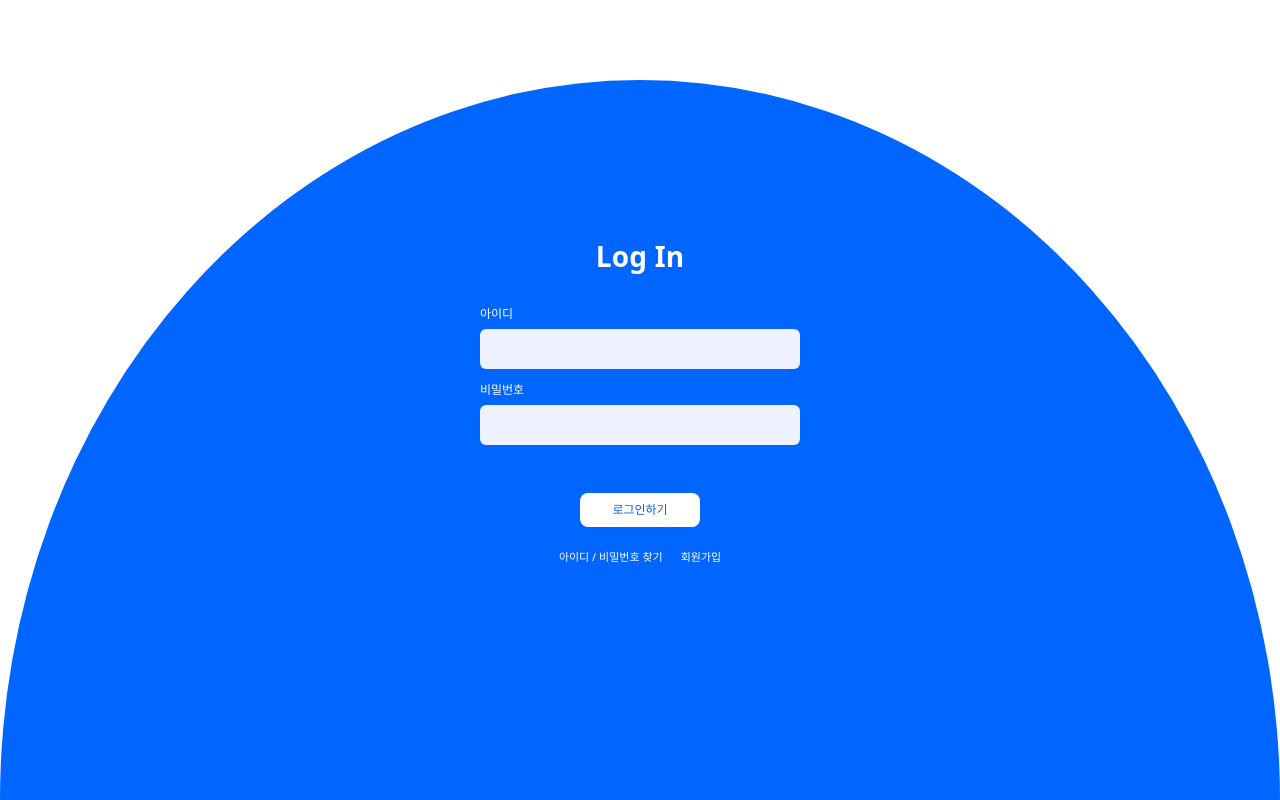
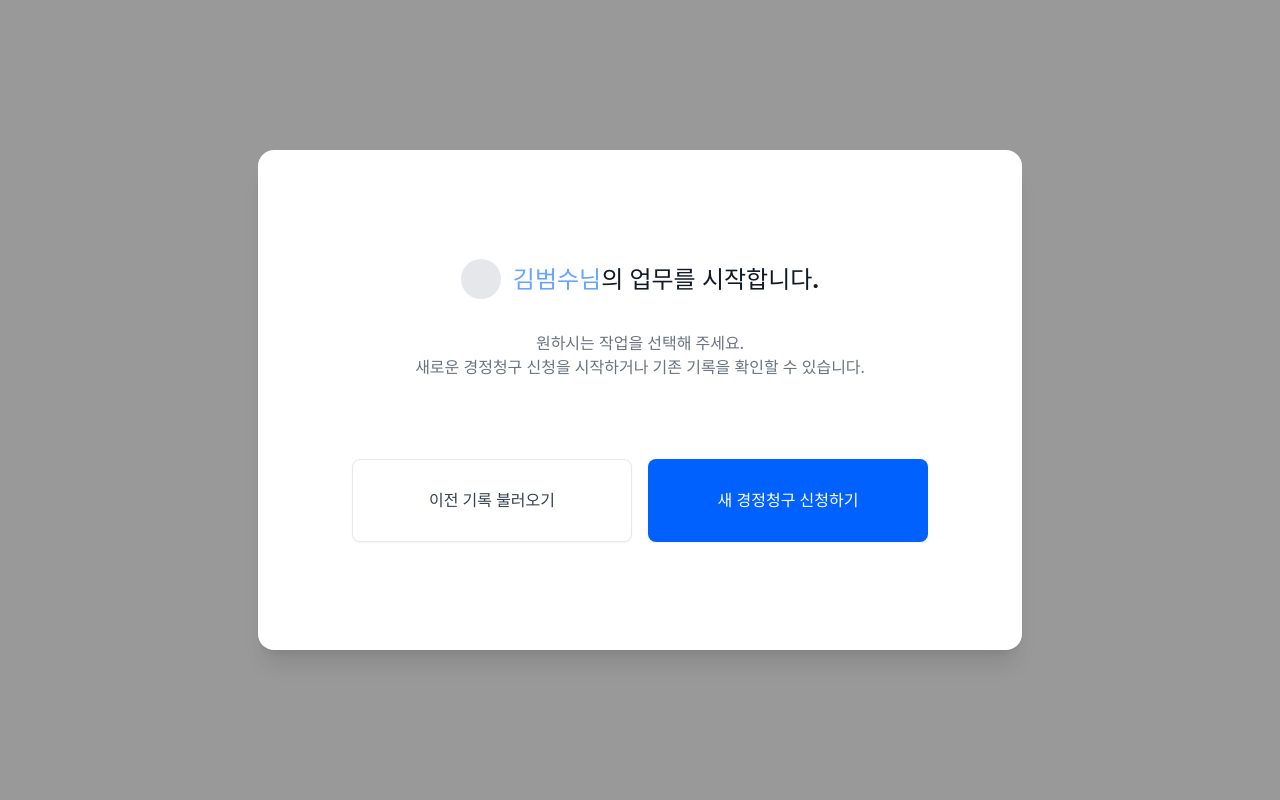
Before and after one commit to TaxRefundWeb/QuickTax_FE, a React (Vite) app: page / in a window 1280 px wide. Built offline with nearby package versions, Linux system fonts and the light colour scheme.

Commit message:
feat: 로그인 후 업무 시작 모달 추가

```diff
--- a/src/App.tsx
+++ b/src/App.tsx
@@ -1,73 +1,19 @@
-import { BrowserRouter, Routes, Route, Navigate } from "react-router-dom";
+import { useState } from "react";
+import StartModal from "./components/modal/StartModal";
 
-import AppLayout from "./components/layout/AppLayout";
-import StepLayout from "./components/layout/StepLayout";
+export default function App() {
+  const [open, setOpen] = useState(true);
 
-import LoginPage from "./pages/login/Login";
-
-import AddCustomerPage from "./pages/Step1/AddCustomerPage";
-import ConfirmCustomerPage from "./pages/Step1/ConfirmCustomerPage";
-import ExistingCustomerPage from "./pages/Step1/ExistingCustomerPage";
-import ConfirmExistingPage from "./pages/Step1/ConfirmExistingPage";
-
-function Step1Layout({ children }: { children: React.ReactNode }) {
   return (
-    <AppLayout>
-      <StepLayout activeStep={0}>{children}</StepLayout>
-    </AppLayout>
+    <>
+      {/* 기존 App 내용 그대로 */}
+      <StartModal
+        open={open}
+        userName="김범수"
+        onClose={() => setOpen(false)}
+        onLoadPrevious={() => setOpen(false)}
+        onStartNew={() => setOpen(false)}
+      />
+    </>
   );
 }
-
-export default function App() {
-  return (
-    <BrowserRouter>
-      <Routes>
-        {/* 로그인 */}
-        <Route path="/" element={<LoginPage />} />
-
-        {/* ✅ 기존 고객 입력 */}
-        <Route
-          path="/step1/existing"
-          element={
-            <Step1Layout>
-              <ExistingCustomerPage />
-            </Step1Layout>
-          }
-        />
-
-        {/* ✅ 기존 고객 확인 */}
-        <Route
-          path="/step1/existing/confirm"
-          element={
-            <Step1Layout>
-              <ConfirmExistingPage />
-            </Step1Layout>
-          }
-        />
-
-        {/* ✅ 신규 고객 입력 */}
-        <Route
-          path="/step1/add"
-          element={
-            <Step1Layout>
-              <AddCustomerPage />
-            </Step1Layout>
-          }
-        />
-
-        {/* ✅ 신규 고객 확인 */}
-        <Route
-          path="/step1/confirm"
-          element={
-            <Step1Layout>
-              <ConfirmCustomerPage />
-            </Step1Layout>
-          }
-        />
-
-        {/* 없는 경로는 로그인으로 */}
-        <Route path="*" element={<Navigate to="/" replace />} />
-      </Routes>
-    </BrowserRouter>
-  );
-}
--- /dev/null
+++ b/src/components/modal/StartModal.tsx
@@ -0,0 +1,85 @@
+import { useEffect } from "react";
+
+type StartModalProps = {
+  open: boolean;
+  userName?: string;
+  onClose: () => void;
+  onLoadPrevious: () => void;
+  onStartNew: () => void;
+};
+
+export default function StartModal({
+  open,
+  userName = "OOO",
+  onClose,
+  onLoadPrevious,
+  onStartNew,
+}: StartModalProps) {
+  useEffect(() => {
+    if (!open) return;
+
+    const onKeyDown = (e: KeyboardEvent) => {
+      if (e.key === "Escape") onClose();
+    };
+
+    window.addEventListener("keydown", onKeyDown);
+    return () => window.removeEventListener("keydown", onKeyDown);
+  }, [open, onClose]);
+
+  if (!open) return null;
+
+  return (
+    <div
+      className="fixed inset-0 z-50 flex items-center justify-center"
+      aria-modal="true"
+      role="dialog"
+    >
+      {/* overlay */}
+      <div
+        className="absolute inset-0 bg-black/40"
+        onClick={onClose}
+      />
+
+      {/* modal box */}
+      <div className="relative flex h-[500px] w-[764px] max-w-[92vw] items-center justify-center rounded-2xl bg-white shadow-xl">
+        {/* content wrapper */}
+        <div className="flex flex-col items-center px-10 text-center">
+          {/* 원 + 타이틀 한 줄 */}
+          <div className="mb-8 flex items-center gap-3">
+            <div className="h-10 w-10 rounded-full bg-gray-200" />
+            <h2 className="text-[24px] font-semibold text-gray-900">
+                <span className="text-[#64A5FF]">{userName}님</span>
+                <span>의 업무를 시작합니다.</span>
+            </h2>
+          </div>
+
+          {/* 설명 문구 */}
+          <p className="text-[16px] leading-6 text-gray-500">
+            원하시는 작업을 선택해 주세요.
+            <br />
+            새로운 경정청구 신청을 시작하거나 기존 기록을 확인할 수 있습니다.
+          </p>
+
+          {/* 버튼 영역 */}
+          <div className="mt-[80px] flex items-center justify-center gap-4">
+            <button
+              type="button"
+              onClick={onLoadPrevious}
+              className="h-[83px] w-[280px] rounded-lg border border-gray-200 bg-white text-[16px] font-bold text-gray-700 shadow-sm hover:bg-gray-50"
+            >
+              이전 기록 불러오기
+            </button>
+
+            <button
+              type="button"
+              onClick={onStartNew}
+              className="h-[83px] w-[280px] rounded-lg bg-[#0061FE] text-[16px] font-semibold text-white shadow-sm hover:brightness-95 active:brightness-90"
+            >
+              새 경정청구 신청하기
+            </button>
+          </div>
+        </div>
+      </div>
+    </div>
+  );
+}
```
